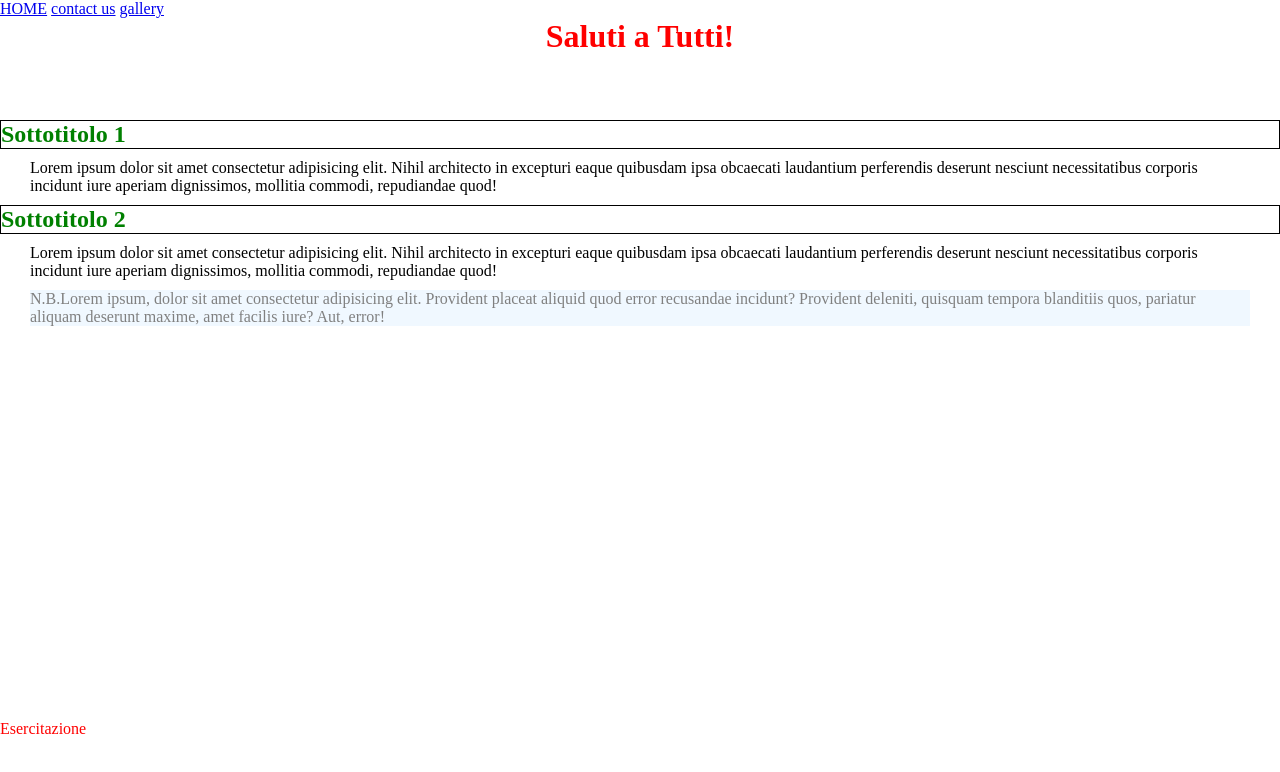
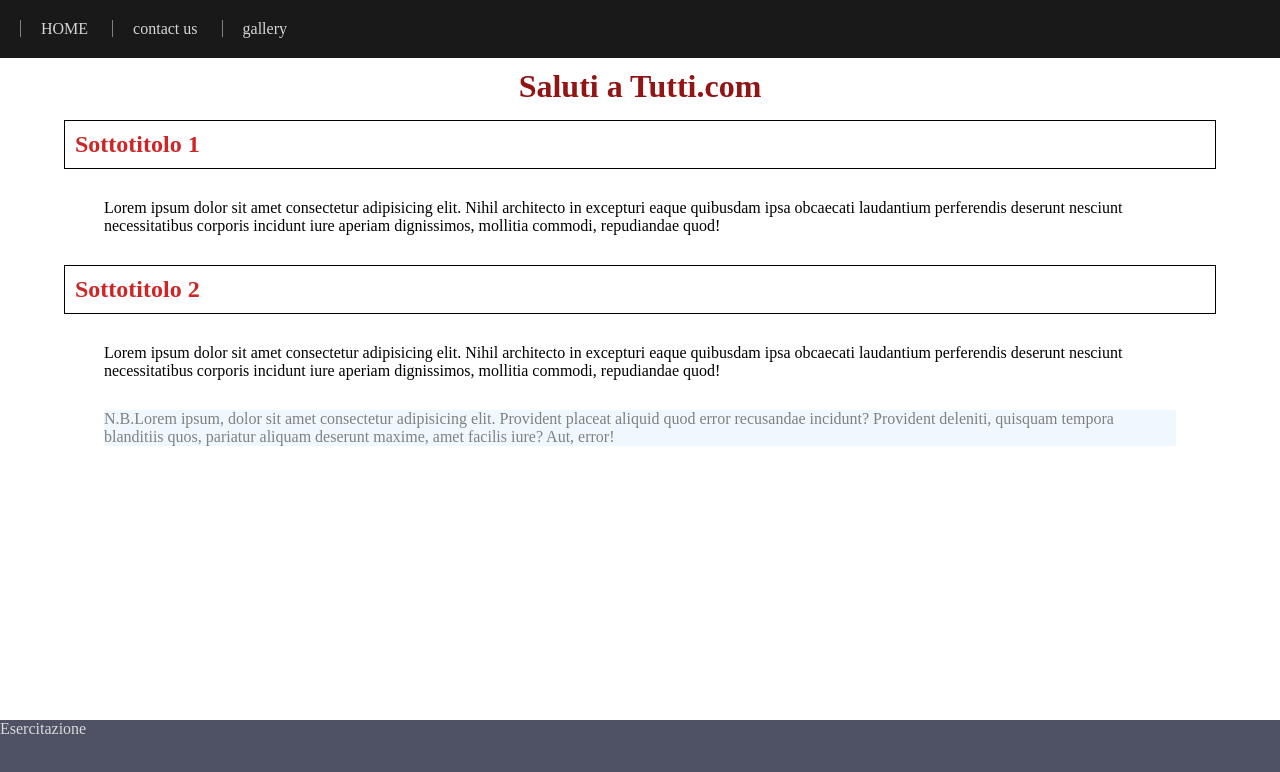
Before and after one commit to DaneshShahpouri/htmlcss-hello, a plain HTML site: page index.html in a window 1280 px wide. Drawn offline with Linux system fonts and the light colour scheme.

Commit message:
Modifiche grafiche + modifica h1

```diff
--- a/css/style.css
+++ b/css/style.css
@@ -12,23 +12,43 @@ header{
 
 header .main_title{
     text-align: center;
-    color: red;
+    color: rgb(146, 21, 21);
     font-weight: 900;
+    padding: 10px
+}
+
+/* navbar */
+.navbar{
+    background-color: rgba(0, 0, 0, 0.9);
+    padding:20px
+}
+
+.navbar > a{
+    text-decoration: none;
+    color: rgb(214, 214, 214);
+    padding: 0 20px;
+    border-left: 1px solid grey;
+}
+
+.navbar > a:hover{
+    color: white;
 }
 
 /* MAIN */
 main{
-    width: 100vw;
+    width: 90vw;
     height: 75vh;
+    margin: auto;
 }
 
 main .subtitle{
-    color: green;
+    color: rgb(204, 38, 38);
     border: 1px solid black;
+    padding: 10px;
 }
 
 main .paragraph{
-    margin: 10px 30px;
+    margin: 30px 40px;
 }
 
 main .note{
@@ -40,8 +60,9 @@ main .note{
 footer{
     width: 100vw;
     height: 10vh;
+    background-color: rgba(4, 9, 35, 0.7);
 }
 
 footer > span{
-    color: red;
+    color: rgb(219, 217, 217);
 }
--- a/index.html
+++ b/index.html
@@ -17,7 +17,7 @@
         </div>
 
         <!-- TITOLO -->
-        <h1 class="main_title">Saluti a Tutti!</h1>
+        <h1 class="main_title">Saluti a Tutti.com</h1>
     </header>
 
     <main>
```
